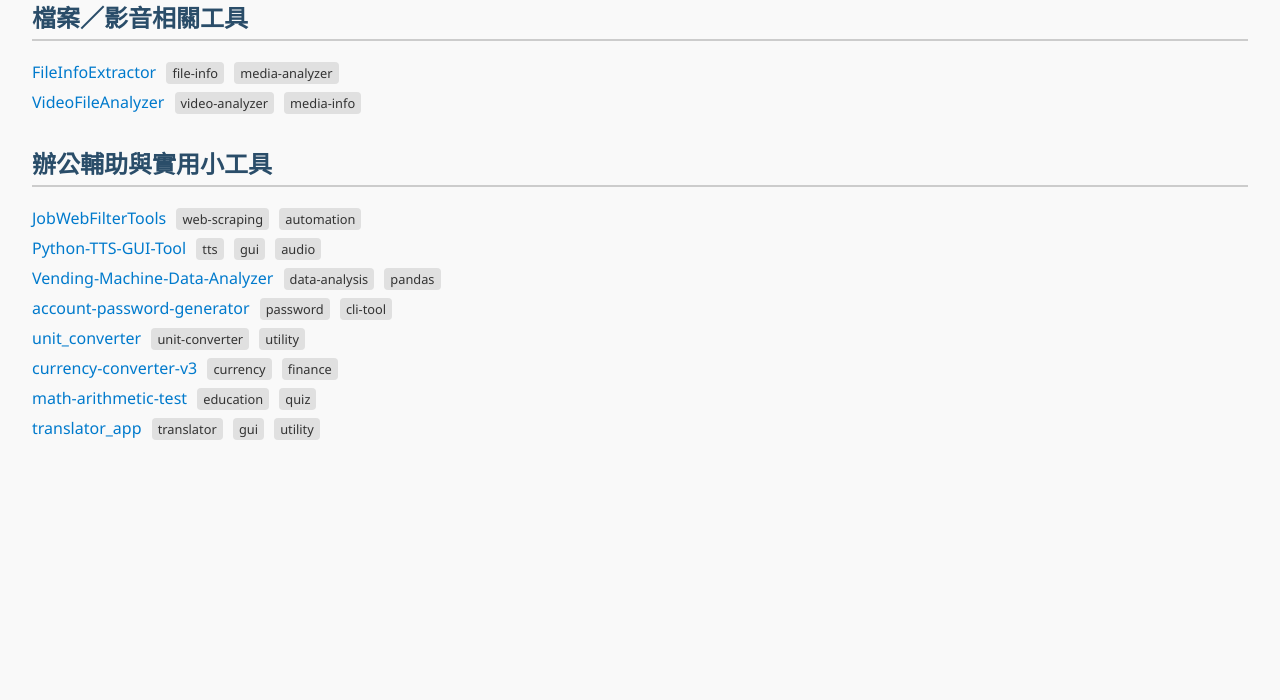
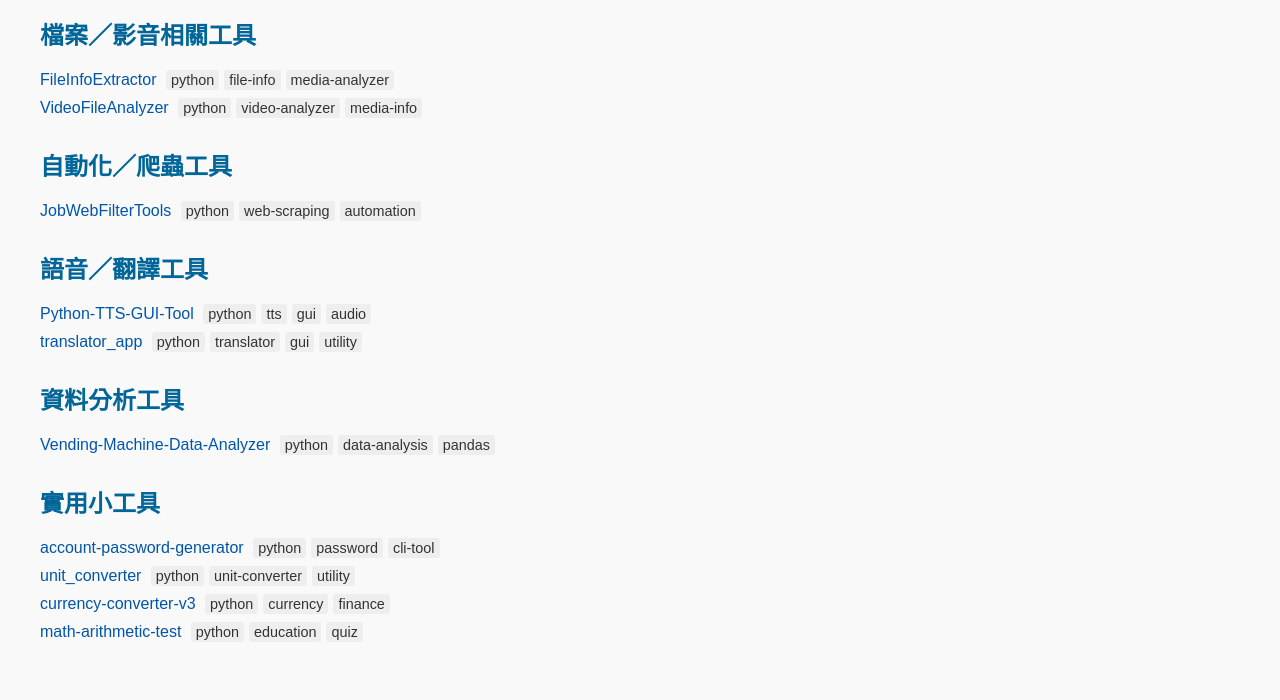
Before and after one commit to StephenwwW/stephenwww.github.io, a plain HTML site: page index.html in a window 1280 px wide. Shown: the part 100-800 px from the top of the page. Drawn offline with Linux system fonts and the light colour scheme.

Commit message:
Update index.html

```diff
--- a/index.html
+++ b/index.html
@@ -2,84 +2,81 @@
 <html lang="zh-TW">
 <head>
   <meta charset="UTF-8">
-  <title>StephenwwW 的工具導覽頁</title>
+  <title>StephenwwW GitHub 工具分類導覽</title>
   <style>
-    body { font-family: 'Segoe UI', sans-serif; margin: 2rem; background: #f9f9f9; }
-    h1 { color: #333; }
-    .category { margin-bottom: 2rem; }
-    .category h2 { color: #2a4d69; border-bottom: 2px solid #ccc; padding-bottom: 0.3rem; }
-    ul { list-style: none; padding: 0; }
-    li { margin: 0.5rem 0; }
-    a { color: #007acc; text-decoration: none; }
+    body { font-family: Arial, sans-serif; margin: 40px; background-color: #f9f9f9; color: #333; }
+    h1 { color: #005f99; }
+    h2 { color: #006699; margin-top: 30px; }
+    ul { list-style-type: none; padding-left: 0; }
+    li { margin-bottom: 10px; }
+    .tag { background-color: #eee; color: #333; border-radius: 3px; padding: 2px 5px; margin-left: 5px; font-size: 90%; }
+    a { text-decoration: none; color: #0055aa; }
     a:hover { text-decoration: underline; }
-    .tag { background: #e0e0e0; color: #333; padding: 2px 6px; font-size: 0.8rem; border-radius: 4px; margin-left: 6px; }
   </style>
 </head>
 <body>
-  <h1> StephenwwW 的 GitHub 工具分類導覽</h1>
 
-  <div class="category">
-    <h2> 檔案／影音相關工具</h2>
+<h1>StephenwwW 的 GitHub 工具分類導覽</h1>
+
+<h2>檔案／影音相關工具</h2>
 <ul>
   <li>
     <a href="https://github.com/StephenwwW/FileInfoExtractor" target="_blank">FileInfoExtractor</a>
-        <span class="tag">file-info</span>
-        <span class="tag">media-analyzer</span>
+    <span class="tag">python</span><span class="tag">file-info</span><span class="tag">media-analyzer</span>
   </li>
   <li>
     <a href="https://github.com/StephenwwW/VideoFileAnalyzer" target="_blank">VideoFileAnalyzer</a>
-        <span class="tag">video-analyzer</span>
-        <span class="tag">media-info</span>
+    <span class="tag">python</span><span class="tag">video-analyzer</span><span class="tag">media-info</span>
   </li>
 </ul>
-  </div>
 
-  <div class="category">
-    <h2> 辦公輔助與實用小工具</h2>
+<h2>自動化／爬蟲工具</h2>
 <ul>
   <li>
     <a href="https://github.com/StephenwwW/JobWebFilterTools" target="_blank">JobWebFilterTools</a>
-        <span class="tag">web-scraping</span>
-        <span class="tag">automation</span>
+    <span class="tag">python</span><span class="tag">web-scraping</span><span class="tag">automation</span>
+  </li>
+</ul>
+
+<h2>語音／翻譯工具</h2>
+<ul>
+  <li>
+    <a href="https://github.com/StephenwwW/Python-TTS-GUI-Tool" target="_blank">Python-TTS-GUI-Tool</a>
+    <span class="tag">python</span><span class="tag">tts</span><span class="tag">gui</span><span class="tag">audio</span>
   </li>
   <li>
-        <a href="https://github.com/StephenwwW/Python-TTS-GUI-Tool" target="_blank">Python-TTS-GUI-Tool</a>
-        <span class="tag">tts</span>
-        <span class="tag">gui</span>
-        <span class="tag">audio</span>
+    <a href="https://github.com/StephenwwW/translator_app" target="_blank">translator_app</a>
+    <span class="tag">python</span><span class="tag">translator</span><span class="tag">gui</span><span class="tag">utility</span>
   </li>
+</ul>
+
+<h2>資料分析工具</h2>
+<ul>
   <li>
     <a href="https://github.com/StephenwwW/Vending-Machine-Data-Analyzer" target="_blank">Vending-Machine-Data-Analyzer</a>
-        <span class="tag">data-analysis</span>
-        <span class="tag">pandas</span>
+    <span class="tag">python</span><span class="tag">data-analysis</span><span class="tag">pandas</span>
   </li>
+</ul>
+
+<h2>實用小工具</h2>
+<ul>
   <li>
     <a href="https://github.com/StephenwwW/account-password-generator" target="_blank">account-password-generator</a>
-        <span class="tag">password</span>
-        <span class="tag">cli-tool</span>
+    <span class="tag">python</span><span class="tag">password</span><span class="tag">cli-tool</span>
   </li>
   <li>
     <a href="https://github.com/StephenwwW/unit_converter" target="_blank">unit_converter</a>
-        <span class="tag">unit-converter</span>
-        <span class="tag">utility</span>
+    <span class="tag">python</span><span class="tag">unit-converter</span><span class="tag">utility</span>
   </li>
   <li>
     <a href="https://github.com/StephenwwW/currency-converter-v3" target="_blank">currency-converter-v3</a>
-        <span class="tag">currency</span>
-        <span class="tag">finance</span>
+    <span class="tag">python</span><span class="tag">currency</span><span class="tag">finance</span>
   </li>
   <li>
     <a href="https://github.com/StephenwwW/math-arithmetic-test" target="_blank">math-arithmetic-test</a>
-        <span class="tag">education</span>
-        <span class="tag">quiz</span>
-      </li>
-      <li>
-        <a href="https://github.com/StephenwwW/translator_app" target="_blank">translator_app</a>
-        <span class="tag">translator</span>
-        <span class="tag">gui</span>
-        <span class="tag">utility</span>
+    <span class="tag">python</span><span class="tag">education</span><span class="tag">quiz</span>
   </li>
 </ul>
-  </div>
+
 </body>
 </html>
```
Lines whose indentation alone changed are shown as unchanged.
